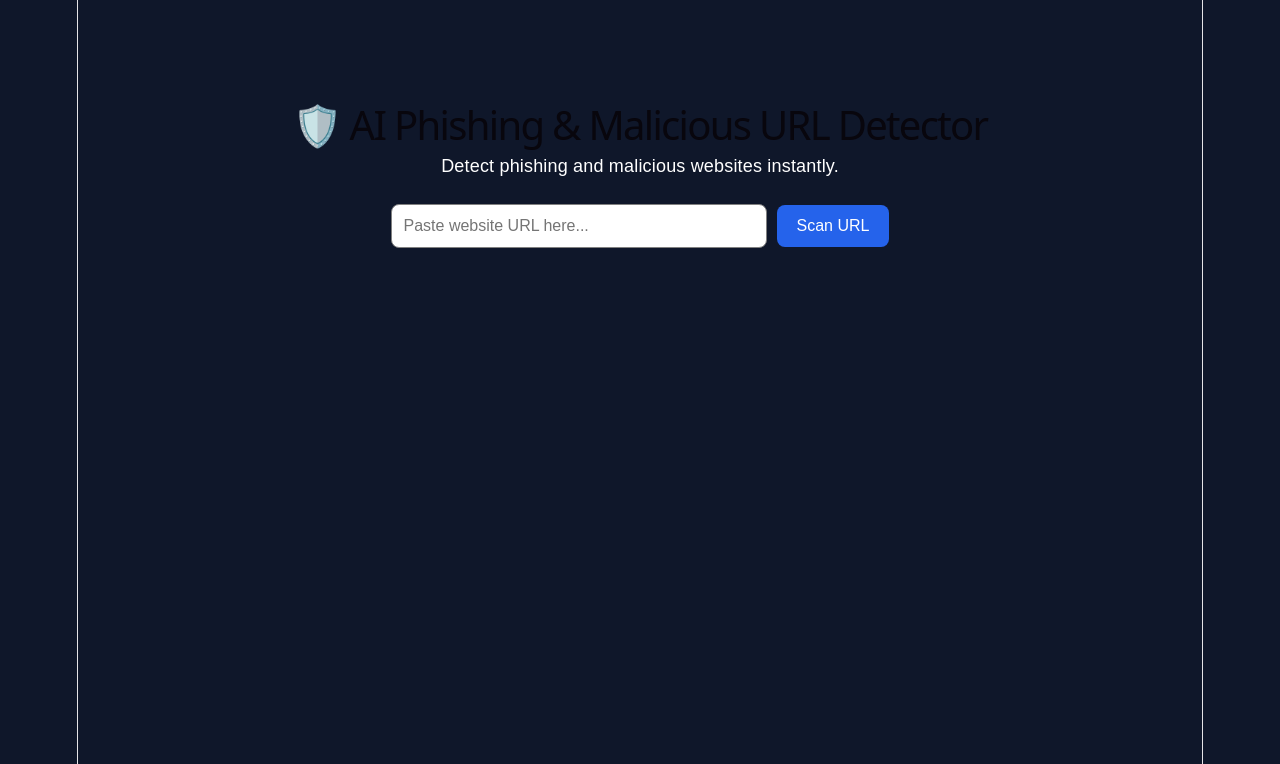
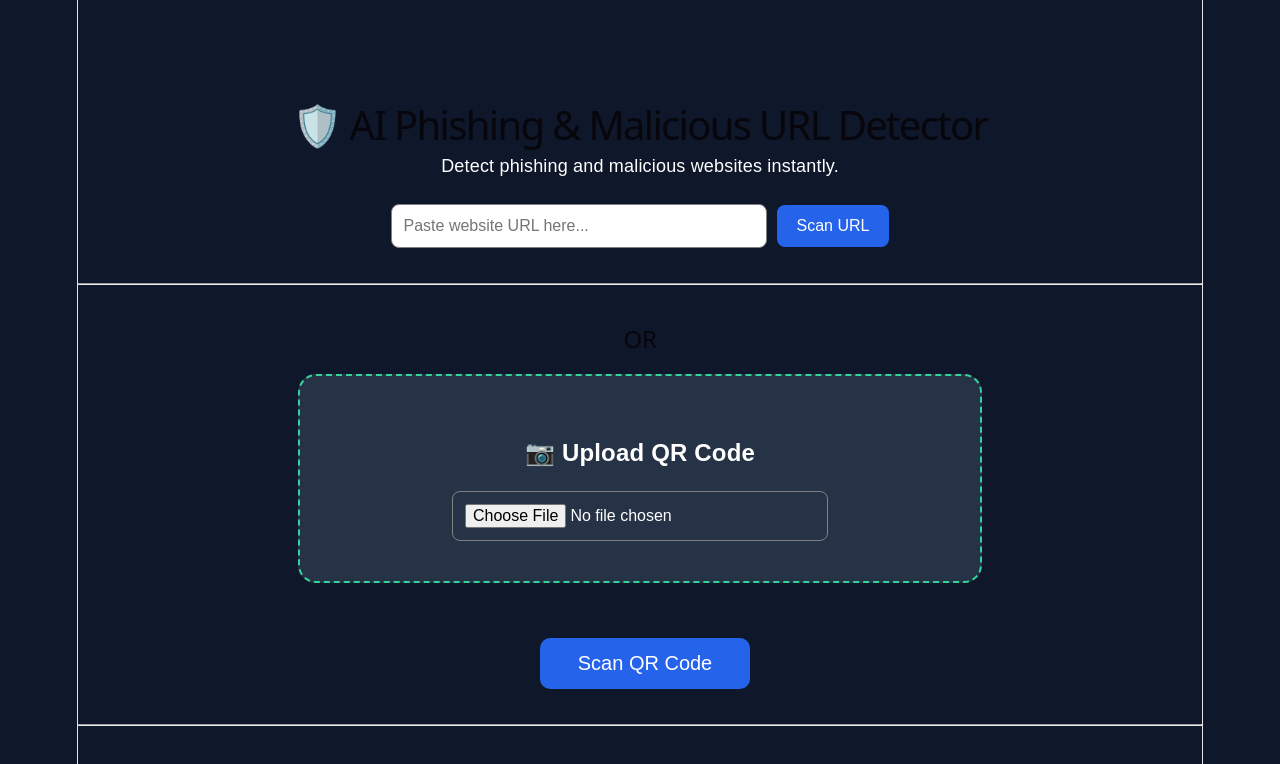
Before and after one commit to Diksha-005/phishing-detector, a React app in the folder frontend/: page / in a window 1280 px wide. Shown: the top 764 px of the page. Built offline with nearby package versions, Linux system fonts and the light colour scheme; the HTML template or start-up script is replaced by a standard one.

Commit message:
Added QR scanner frontend integration

```diff
--- a/frontend/src/App.css
+++ b/frontend/src/App.css
@@ -1,3 +1,7 @@
+/* ==========================================
+   Global Styles
+========================================== */
+
 body {
   margin: 0;
   font-family: Arial, sans-serif;
@@ -5,10 +9,18 @@ body {
   color: white;
 }
 
+/* ==========================================
+   Main Container
+========================================== */
+
 .container {
   text-align: center;
   margin-top: 80px;
 }
+
+/* ==========================================
+   Heading
+========================================== */
 
 .title {
   font-size: 40px;
@@ -20,6 +32,10 @@ p {
   margin-bottom: 25px;
 }
 
+/* ==========================================
+   URL Input Box
+========================================== */
+
 input {
   width: 350px;
   padding: 12px;
@@ -27,6 +43,10 @@ input {
   border-radius: 8px;
   border: 1px solid gray;
 }
+
+/* ==========================================
+   Buttons
+========================================== */
 
 button {
   margin-left: 10px;
@@ -38,6 +58,15 @@ button {
   border-radius: 8px;
   cursor: pointer;
 }
+
+button:hover {
+  background-color: #1d4ed8;
+}
+
+/* ==========================================
+   Result Card
+========================================== */
+
 .result-card {
   margin: 30px auto;
   width: 650px;
@@ -45,59 +74,69 @@ button {
   padding: 25px;
   border-radius: 15px;
   text-align: left;
-  box-shadow: 0 0 15px rgba(0,0,0,0.4);
+  box-shadow: 0 0 15px rgba(0, 0, 0, 0.4);
 }
 
-.result-card h2{
-  margin-bottom:20px;
+.result-card h2 {
+  margin-bottom: 20px;
 }
 
-.result-card p{
-  font-size:22px;
-  margin:15px 0;
-}
-.bar{
-  width:100%;
-  height:28px;
-  background:#444;
-  border-radius:20px;
-  overflow:hidden;
-  margin-bottom:20px;
+.result-card p {
+  font-size: 22px;
+  margin: 15px 0;
 }
 
-.green{
-  height:100%;
-  background:#38d66b;
-  text-align:center;
-  color:white;
-  font-weight:bold;
-  line-height:28px;
-  transition:width 1s ease;
+/* ==========================================
+   Probability Bars
+========================================== */
+
+.bar {
+  width: 100%;
+  height: 28px;
+  background: #444;
+  border-radius: 20px;
+  overflow: hidden;
+  margin-bottom: 20px;
 }
 
-.red{
-  height:100%;
-  background:#ff4b5c;
-  text-align:center;
-  color:white;
-  font-weight:bold;
-  line-height:28px;
-  transition:width 1s ease;
+.green {
+  height: 100%;
+  background: #38d66b;
+  color: white;
+  text-align: center;
+  font-weight: bold;
+  line-height: 28px;
+  transition: width 1s ease;
 }
 
-.probability p{
-  margin:12px 0 8px;
-  font-size:20px;
+.red {
+  height: 100%;
+  background: #ff4b5c;
+  color: white;
+  text-align: center;
+  font-weight: bold;
+  line-height: 28px;
+  transition: width 1s ease;
 }
+
+.probability p {
+  margin: 12px 0 8px;
+  font-size: 20px;
+}
+
+/* ==========================================
+   Loading Spinner
+========================================== */
+
 .spinner {
   width: 18px;
   height: 18px;
   border: 3px solid white;
   border-top: 3px solid transparent;
   border-radius: 50%;
-  animation: spin 0.8s linear infinite;
   display: inline-block;
   margin-right: 8px;
+  animation: spin 0.8s linear infinite;
 }
 
 @keyframes spin {
@@ -105,6 +144,11 @@ button {
     transform: rotate(360deg);
   }
 }
+
+/* ==========================================
+   Scan History
+========================================== */
+
 .history-card {
   width: 75%;
   margin: 30px auto;
@@ -122,5 +166,62 @@ button {
   display: flex;
   gap: 12px;
   padding: 10px 0;
-  border-bottom: 1px solid rgba(255,255,255,0.1);
+  border-bottom: 1px solid rgba(255, 255, 255, 0.1);
 }
+
+/* ==========================================
+   QR Upload Section
+========================================== */
+
+.qr-section {
+  margin-top: 40px;
+  text-align: center;
+}
+
+.qr-upload {
+  width: 600px;
+  margin: 20px auto;
+  padding: 40px;
+  background: #263246;
+  border: 2px dashed #34d399;
+  border-radius: 18px;
+}
+
+.qr-upload h3 {
+  font-size: 24px;
+  color: white;
+  margin-bottom: 25px;
+}
+
+.qr-upload input[type="file"] {
+  color: white;
+  font-size: 16px;
+}
+
+.scan-btn {
+  margin-top: 35px;
+  padding: 14px 38px;
+  font-size: 20px;
+  background: #2563eb;
+  color: white;
+  border: none;
+  border-radius: 10px;
+  cursor: pointer;
+}
+
+.scan-btn:hover {
+  background: #1d4ed8;
+}
+
+.preview-img {
+  width: 180px;
+  margin-top: 20px;
+  border-radius: 10px;
+  border: 2px solid white;
+}
+
+.selected-file {
+  color: #34d399;
+  margin-top: 15px;
+  font-weight: bold;
+}
--- a/frontend/src/App.jsx
+++ b/frontend/src/App.jsx
@@ -2,22 +2,28 @@ import { useState } from "react";
 import "./App.css";
 
 function App() {
-
   // Stores the URL entered by the user
   const [url, setUrl] = useState("");
 
   // Stores the prediction received from the backend
   const [result, setResult] = useState(null);
 
-  // Controls the loading spinner while scanning
+  // Controls loading spinner while scanning
   const [loading, setLoading] = useState(false);
 
   // Stores the last 5 scanned URLs
   const [history, setHistory] = useState([]);
 
-  // Function called when user clicks "Scan URL"
+  // Stores the uploaded QR image
+  const [selectedFile, setSelectedFile] = useState(null);
+
+  // Stores the preview of the uploaded QR image
+  const [preview, setPreview] = useState(null);
+
+  // =========================
+  // Scan URL Function
+  // =========================
   async function handleScan() {
-
     // Prevent scanning if input is empty
     if (!url.trim()) {
       alert("Please enter a URL");
@@ -25,8 +31,7 @@ function App() {
     }
 
     try {
-
-      // Show loading spinner
+      // Start loading
       setLoading(true);
 
       // Send URL to Flask backend
@@ -35,20 +40,18 @@ function App() {
         headers: {
           "Content-Type": "application/json",
         },
-
-        // Convert URL into JSON format
         body: JSON.stringify({ url }),
       });
 
-      // Receive prediction from backend
+      // Receive prediction
       const data = await response.json();
 
-      // Stop loading spinner
+      // Stop loading
       setLoading(false);
 
       console.log("Prediction Result:", data);
 
-      // Store prediction result
+      // Save result
       setResult(data);
 
       // Save latest scan in history (maximum 5)
@@ -59,10 +62,7 @@ function App() {
         },
         ...prev,
       ].slice(0, 5));
-
     } catch (error) {
-
-      // Stop loading if any error occurs
       setLoading(false);
 
       console.error(error);
@@ -71,17 +71,79 @@ function App() {
     }
   }
 
+  // =========================
+  // Handle QR Image Selection
+  // =========================
+  function handleFileChange(event) {
+    const file = event.target.files[0];
+
+    if (file) {
+      setSelectedFile(file);
+
+      // Create preview image
+      setPreview(URL.createObjectURL(file));
+    }
+  }
+
+  // =========================
+  // Scan QR Code
+  // =========================
+  async function handleQRScan() {
+    // Check if a file is selected
+    if (!selectedFile) {
+      alert("Please select a QR image.");
+      return;
+    }
+
+    try {
+      setLoading(true);
+
+      // Create form data to send image
+      const formData = new FormData();
+
+      formData.append("qr_image", selectedFile);
+
+      // Backend endpoint
+      // (Will update after Diksha merges)
+      const response = await fetch(
+        "http://127.0.0.1:5000/predict_qr",
+        {
+          method: "POST",
+          body: formData,
+        }
+      );
+
+      const data = await response.json();
+
+      setLoading(false);
+
+      console.log(data);
+
+      // Save prediction
+      setResult(data);
+    } catch (error) {
+      setLoading(false);
+
+      console.error(error);
+
+      alert("QR Scan Failed");
+    }
+  }
+
   return (
     <div className="container">
-
+      {/* ========================= */}
       {/* Project Heading */}
+      {/* ========================= */}
       <h1 className="title">
         🛡️ AI Phishing & Malicious URL Detector
       </h1>
 
       <p>Detect phishing and malicious websites instantly.</p>
 
-      {/* URL Input Field */}
+      {/* ========================= */}
+      {/* URL Input */}
+      {/* ========================= */}
       <input
         type="text"
         placeholder="Paste website URL here..."
@@ -89,7 +151,7 @@ function App() {
         onChange={(e) => setUrl(e.target.value)}
       />
 
-      {/* Scan Button */}
+      {/* URL Scan Button */}
       <button onClick={handleScan} disabled={loading}>
         {loading ? (
           <>
@@ -101,10 +163,59 @@ function App() {
         )}
       </button>
 
-      {/* Display Prediction Result */}
+      <hr style={{ margin: "35px 0" }} />
+
+      {/* ========================= */}
+      {/* QR Upload Section */}
+      {/* ========================= */}
+      <div className="qr-section">
+        <h2>OR</h2>
+
+        <div className="qr-upload">
+          <h3>📷 Upload QR Code</h3>
+
+          <input
+            type="file"
+            accept="image/*"
+            onChange={handleFileChange}
+          />
+
+          {/* Display selected file */}
+          {selectedFile && (
+            <>
+              <p className="selected-file">
+                ✅ {selectedFile.name}
+              </p>
+
+              {/* QR Preview */}
+              {preview && (
+                <img
+                  src={preview}
+                  alt="QR Preview"
+                  className="preview-img"
+                />
+              )}
+            </>
+          )}
+        </div>
+
+        {/* QR Scan Button */}
+        <button
+          className="scan-btn"
+          onClick={handleQRScan}
+          disabled={loading}
+        >
+          {loading ? "Scanning QR..." : "Scan QR Code"}
+        </button>
+      </div>
+
+      <hr style={{ margin: "35px 0" }} />
+
+      {/* ========================= */}
+      {/* Prediction Result */}
+      {/* ========================= */}
       {result && (
         <div className="result-card">
-
           <h2 style={{ fontSize: "38px" }}>
             Verdict:{" "}
             <span
@@ -124,7 +235,6 @@ function App() {
 
           {/* Probability Bars */}
           <div className="probability">
-
             <p>Legitimate Probability</p>
 
             <div className="bar">
@@ -150,33 +260,28 @@ function App() {
                 {result.final_phishing_prob}%
               </div>
             </div>
-
           </div>
-
         </div>
       )}
 
-      {/* Display Last 5 Scanned URLs */}
+      {/* ========================= */}
+      {/* Scan History */}
+      {/* ========================= */}
       {history.length > 0 && (
         <div className="history-card">
-
           <h2>Recent Scans</h2>
 
           {history.map((item, index) => (
             <div key={index} className="history-item">
-
               <span>
                 {item.verdict === "LEGITIMATE" ? "🟢" : "🔴"}
               </span>
 
               <span>{item.url}</span>
-
             </div>
           ))}
-
         </div>
       )}
-
     </div>
   );
 }
```
